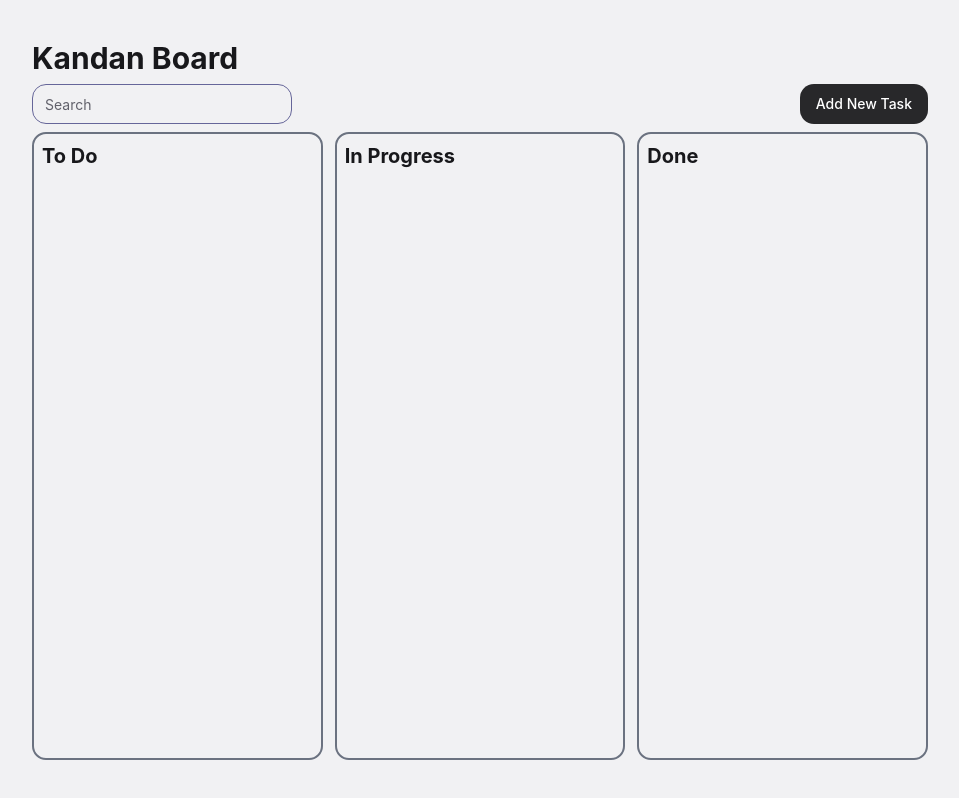
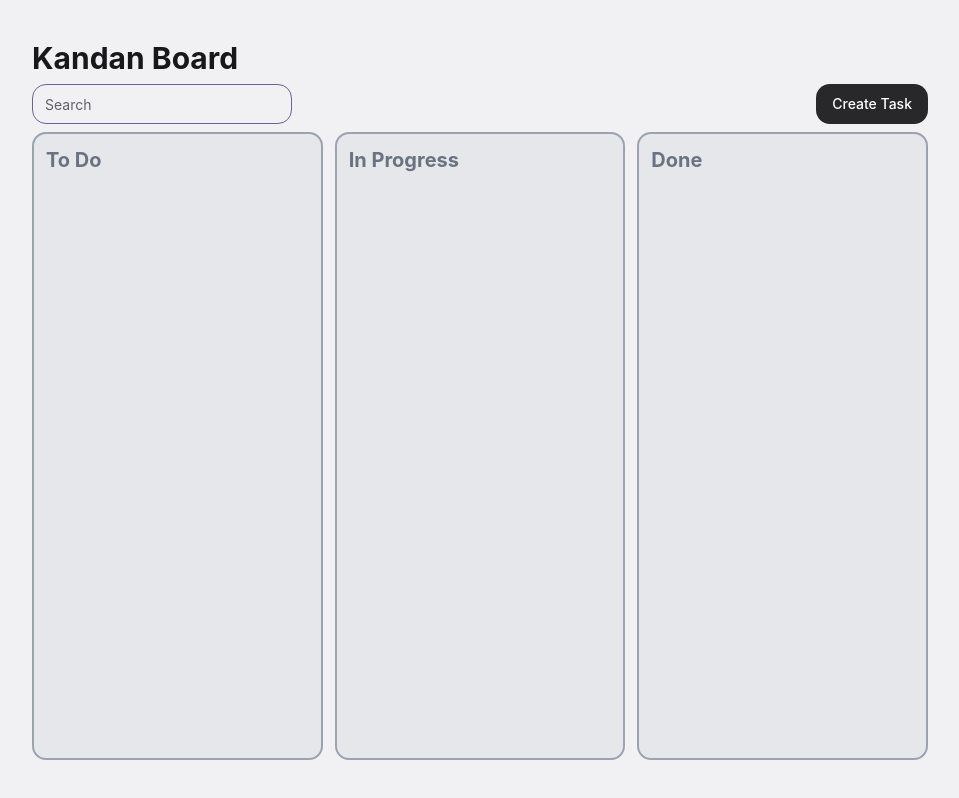
Before and after one commit to dilshad360/kandan-board, a React (Vite) app: page / in a window 1280 px wide. Shown: the whole page, without its empty margins (160-1119 px from the left). Built offline with nearby package versions, Linux system fonts and the light colour scheme.

Commit message:
style: minor changes

```diff
--- a/src/components/TaskCard.jsx
+++ b/src/components/TaskCard.jsx
@@ -25,8 +25,10 @@ function TaskCard({ task, source, deleteTask }) {
                 className={`${isDragging ? "opacity-50" : "opacity-100"
                     } p-2 shadow-md bg-zinc-50  hover:scale-[103%] transition duration-300 ease-in-out`}
             >
-                <CardContent className="flex justify-between items-center px-2 py-0">
+                <CardContent className="flex flex-col px-2 pt-0 pb-2">
+                    <div className="flex justify-between items-center">
                     <h3>{task.title}</h3>
+
                     <Button
                         className="hover:bg-red-400"
                         variant="ghost"
@@ -37,6 +39,8 @@ function TaskCard({ task, source, deleteTask }) {
                     >
                         <X className="opacity-50" />
                     </Button>
+                    </div>
+                    <p className="text-xs text-gray-500 line-clamp-1">{task.description}</p>
                 </CardContent>
             </Card>
             <ViewTaskModal task={task} isOpen={isOpen} onClose={() => setIsOpen(false)} />
--- a/src/components/TaskColumn.jsx
+++ b/src/components/TaskColumn.jsx
@@ -15,9 +15,9 @@ function TaskColumn({ columnName, tasks, columnId, moveCard, deleteTask }) {
   return (
     <div
       ref={drop}
-      className="border-2 border-gray-500 w-1/3 p-2 rounded-md h-full space-y-2"
+      className="border-2 border-gray-400 bg-gray-200 w-1/3 p-3 rounded-md space-y-2 "
     >
-      <h1 className="text-xl font-bold">{columnName}</h1>
+      <h1 className="text-xl text-gray-500 font-bold ">{columnName}</h1>
       {tasks.map((task) => (
         <TaskCard
           deleteTask={deleteTask}
--- a/src/components/modal/AddTaskModal.jsx
+++ b/src/components/modal/AddTaskModal.jsx
@@ -40,12 +40,11 @@ function AddTaskModal({ addNewTask }) {
     return (
         <Dialog open={isOpen} onOpenChange={setIsOpen}>
             <DialogTrigger>
-                <Button  >Add New Task</Button>
+                <Button  >Create Task</Button>
             </DialogTrigger>
             <DialogContent>
                 <DialogHeader>
-                    <DialogTitle className="pb-6">Add New Task</DialogTitle>
-
+                    <DialogTitle className="pb-6">Create New Task</DialogTitle>
                     {/* Title Input */}
                     <Label className="pb-1">Title</Label>
                     <Input
```
